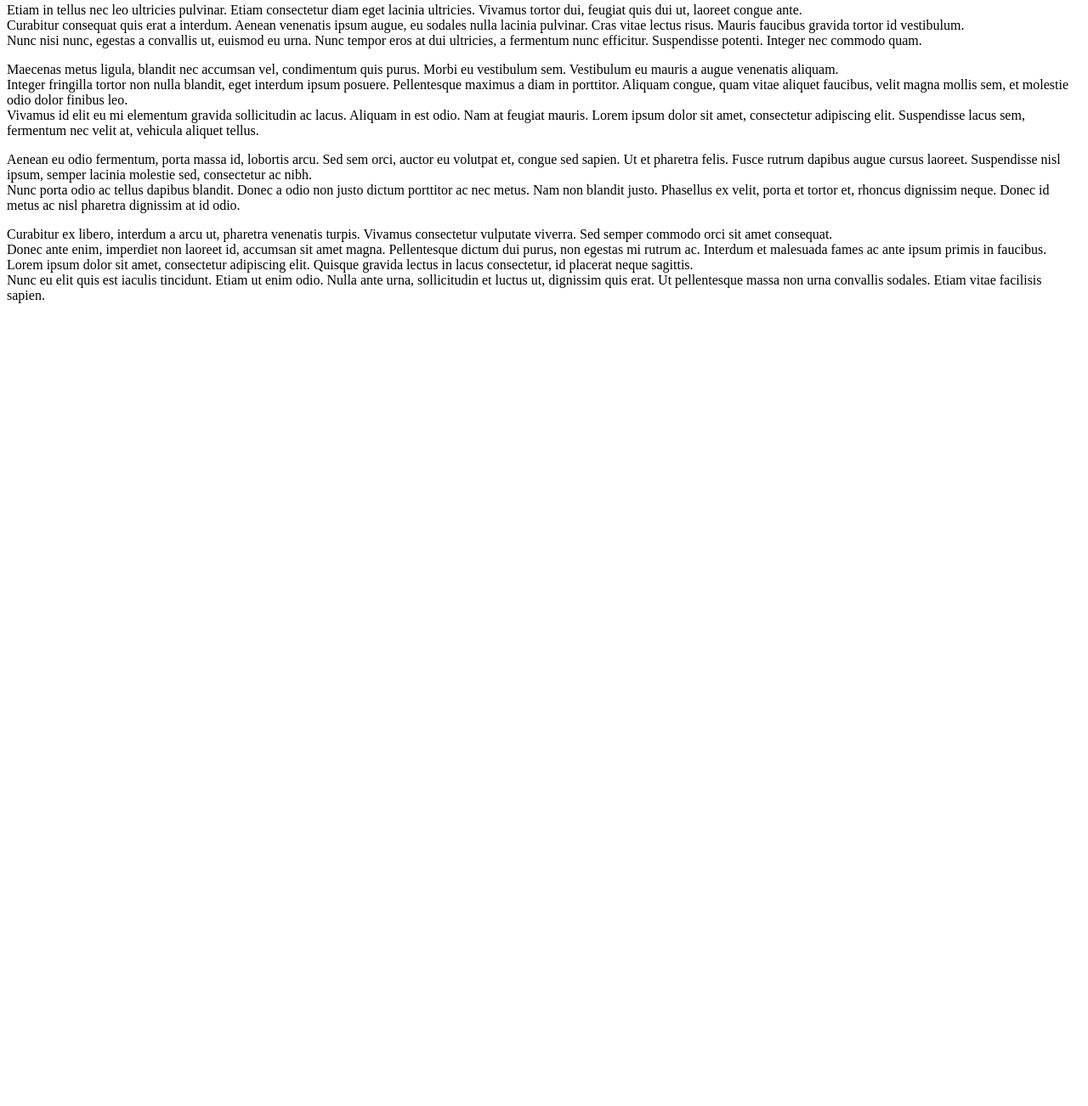
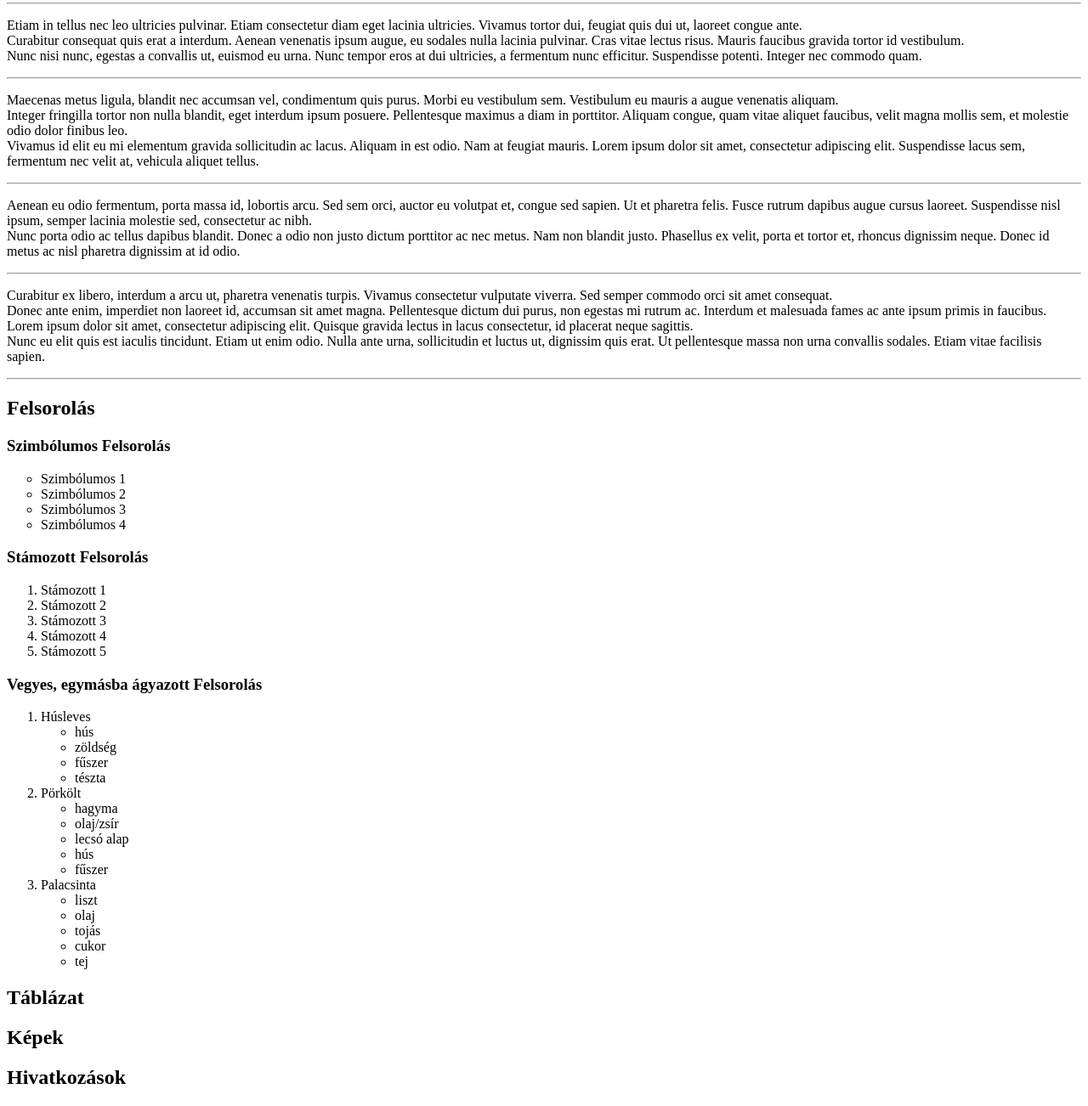
Before and after one commit to Huszar-Hunor-Zoltan/HTML_CSS_Iskola, a plain HTML site: page HTML Alapok/index.html in a window 1280 px wide. Shown: the part 456-1758 px from the top of the page at 85% size. Before the commit the page ends 829 px from the top, so only its background shows below. Drawn offline with Linux system fonts and the light colour scheme.

Commit message:
Felsorolások hozáadása

```diff
--- a/HTML Alapok/index.html
+++ b/HTML Alapok/index.html
@@ -15,17 +15,67 @@
         <p>
             Lorem ipsum dolor sit amet, consectetur adipiscing elit. Integer non nunc ante. Donec metus felis, sollicitudin eleifend felis quis, rhoncus fringilla ante. Donec sodales dolor urna, ac vehicula ante sollicitudin sit amet. In quis pharetra ipsum. <br> Vivamus sit amet dui sollicitudin, sagittis arcu vel, pellentesque ante. Cras suscipit mattis pellentesque. Cras sed interdum felis. Proin ut tempus justo, sit amet iaculis metus. Aenean ac dignissim ex. Donec accumsan, justo id placerat pretium, neque felis efficitur dui, et fermentum ex nisl placerat risus. <br> Quisque sit amet ligula nisi. Sed consequat facilisis tellus vel eleifend. Pellentesque vel pharetra neque. Donec porta sapien purus, et semper libero suscipit ac. Proin non leo eget enim porta tincidunt.
         </p>
+        <hr>
         <p>
             Etiam in tellus nec leo ultricies pulvinar. Etiam consectetur diam eget lacinia ultricies. Vivamus tortor dui, feugiat quis dui ut, laoreet congue ante. <br> Curabitur consequat quis erat a interdum. Aenean venenatis ipsum augue, eu sodales nulla lacinia pulvinar. Cras vitae lectus risus. Mauris faucibus gravida tortor id vestibulum. <br> Nunc nisi nunc, egestas a convallis ut, euismod eu urna. Nunc tempor eros at dui ultricies, a fermentum nunc efficitur. Suspendisse potenti. Integer nec commodo quam.
         </p>
+        <hr>
         <p>
             Maecenas metus ligula, blandit nec accumsan vel, condimentum quis purus. Morbi eu vestibulum sem. Vestibulum eu mauris a augue venenatis aliquam. <br> Integer fringilla tortor non nulla blandit, eget interdum ipsum posuere. Pellentesque maximus a diam in porttitor. Aliquam congue, quam vitae aliquet faucibus, velit magna mollis sem, et molestie odio dolor finibus leo. <br> Vivamus id elit eu mi elementum gravida sollicitudin ac lacus. Aliquam in est odio. Nam at feugiat mauris. Lorem ipsum dolor sit amet, consectetur adipiscing elit. Suspendisse lacus sem, fermentum nec velit at, vehicula aliquet tellus.
         </p>
+        <hr>
         <p>
             Aenean eu odio fermentum, porta massa id, lobortis arcu. Sed sem orci, auctor eu volutpat et, congue sed sapien. Ut et pharetra felis. Fusce rutrum dapibus augue cursus laoreet. Suspendisse nisl ipsum, semper lacinia molestie sed, consectetur ac nibh. <br> Nunc porta odio ac tellus dapibus blandit. Donec a odio non justo dictum porttitor ac nec metus. Nam non blandit justo. Phasellus ex velit, porta et tortor et, rhoncus dignissim neque. Donec id metus ac nisl pharetra dignissim at id odio.
         </p>
+        <hr>
         <p>
             Curabitur ex libero, interdum a arcu ut, pharetra venenatis turpis. Vivamus consectetur vulputate viverra. Sed semper commodo orci sit amet consequat. <br> Donec ante enim, imperdiet non laoreet id, accumsan sit amet magna. Pellentesque dictum dui purus, non egestas mi rutrum ac. Interdum et malesuada fames ac ante ipsum primis in faucibus. Lorem ipsum dolor sit amet, consectetur adipiscing elit. Quisque gravida lectus in lacus consectetur, id placerat neque sagittis. <br> Nunc eu elit quis est iaculis tincidunt. Etiam ut enim odio. Nulla ante urna, sollicitudin et luctus ut, dignissim quis erat. Ut pellentesque massa non urna convallis sodales. Etiam vitae facilisis sapien.
         </p>
+        <hr>
+        <h2>Felsorolás</h2>
+            <h3>Szimbólumos Felsorolás</h3>
+                <ul type="circle">
+                    <li>Szimbólumos 1</li>
+                    <li>Szimbólumos 2</li>
+                    <li>Szimbólumos 3</li>
+                    <li>Szimbólumos 4</li>
+                </ul>
+            <h3>Stámozott Felsorolás</h3>
+                <ol type="1">
+                    <li>Stámozott 1</li>
+                    <li>Stámozott 2</li>
+                    <li>Stámozott 3</li>
+                    <li>Stámozott 4</li>
+                    <li>Stámozott 5</li>
+                </ol>
+            <h3>Vegyes, egymásba ágyazott Felsorolás</h3>
+                <ol>
+                    <li>Húsleves</li>
+                        <ul>
+                            <li>hús</li>
+                            <li>zöldség</li>
+                            <li>fűszer</li>
+                            <li>tészta</li>
+                        </ul>
+                    <li>Pörkölt</li>
+                        <ul>
+                            <li>hagyma</li>
+                            <li>olaj/zsír</li>
+                            <li>lecsó alap</li>
+                            <li>hús</li>
+                            <li>fűszer</li>
+                        </ul>
+                    <li>Palacsinta</li>
+                        <ul>
+                            <li>liszt</li>
+                            <li>olaj</li>
+                            <li>tojás</li>
+                            <li>cukor</li>
+                            <li>tej</li>
+                        </ul>
+                </ol>
+        <h2>Táblázat</h2>
+        <h2>Képek</h2>
+        <h2>Hivatkozások</h2>
     </body>
 </html>
```
